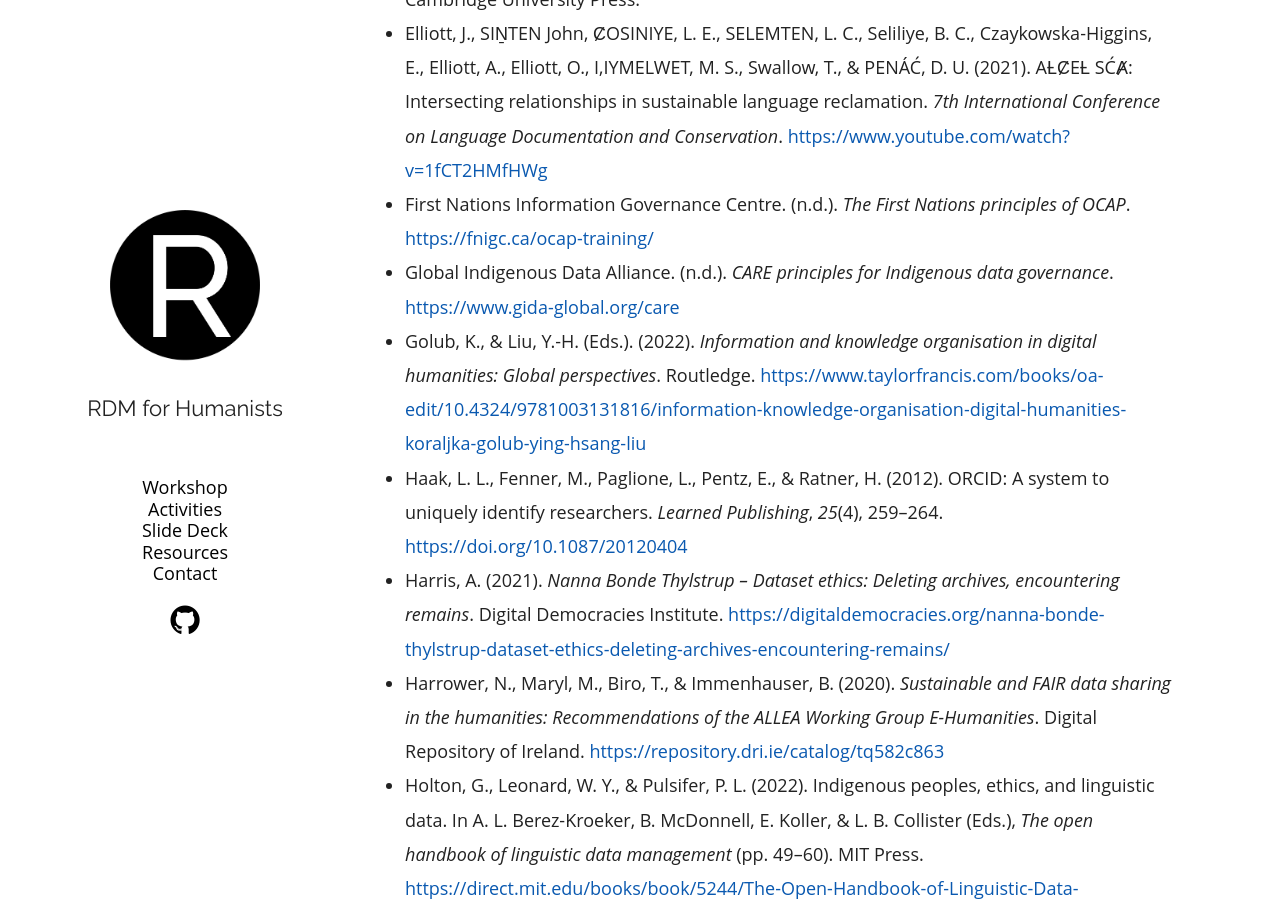
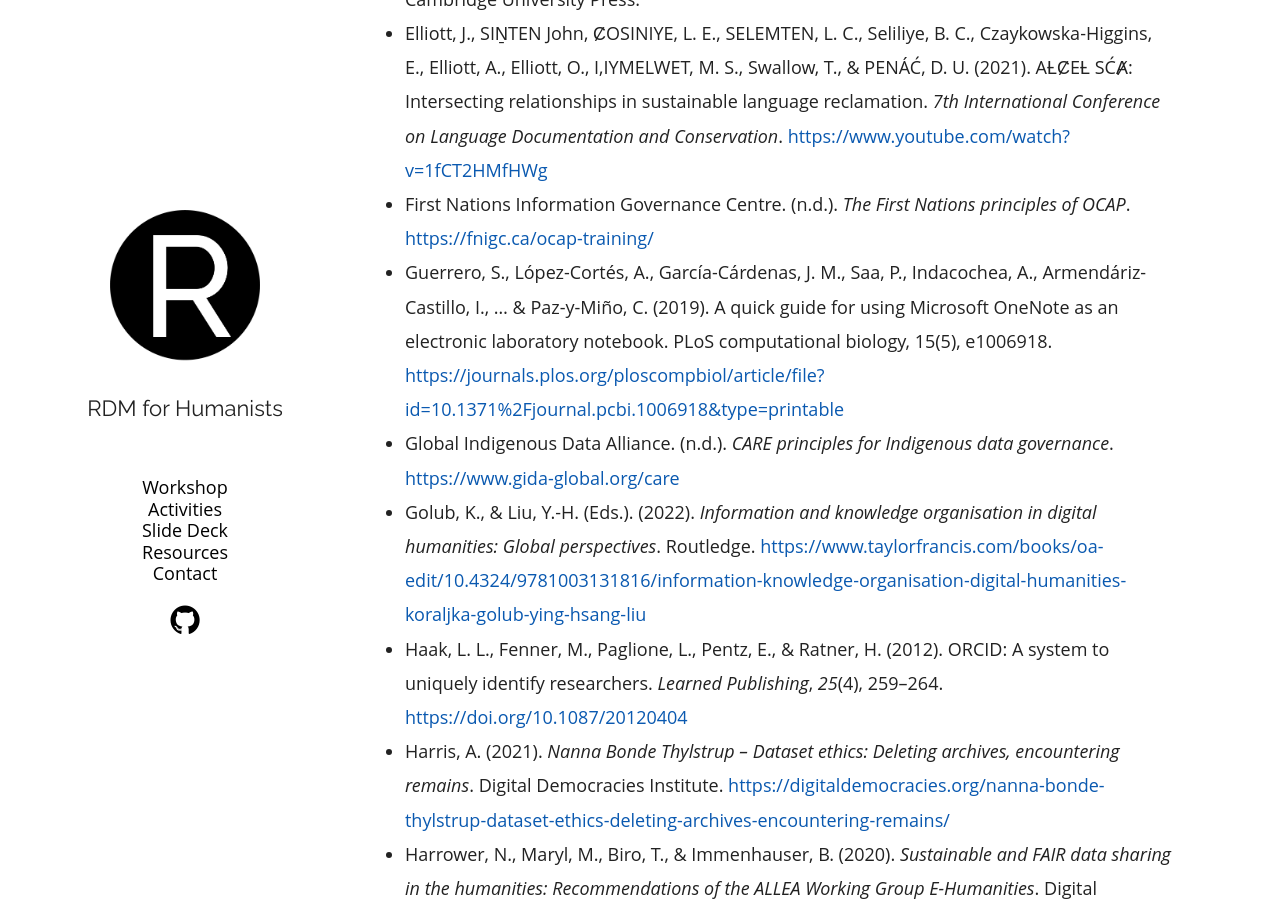
Before and after one commit to rdm-humanities/rdm-humanities.github.io, a Jekyll site: the page built from resources.md, in a window 1280 px wide and 900 px high, scrolled down 1575 px. Built offline with Jekyll 4.4.1, drawn with Linux system fonts in a browser that asks for light colours; some of the changed text lies outside the part shown.

Commit message:
update resources

```diff
--- a/resources.md
+++ b/resources.md
@@ -30,6 +30,7 @@ Presentations on “data” from across humanities from our 2021 SSHRC-funded wo
 * Eggert, P. (2019). *The work and the reader in literary studies: Scholarly editing and book history*. Cambridge University Press.
 * Elliott, J., SIṈTEN John, ȻOSINIYE, L. E., SELEMTEN, L. C., Seliliye, B. C., Czaykowska-Higgins, E., Elliott, A., Elliott, O., I,IYMELWET, M. S., Swallow, T., & PENÁĆ, D. U. (2021). AȽȻEȽ SĆȺ: Intersecting relationships in sustainable language reclamation. *7th International Conference on Language Documentation and Conservation*. <https://www.youtube.com/watch?v=1fCT2HMfHWg>
 * First Nations Information Governance Centre. (n.d.). *The First Nations principles of OCAP*. <https://fnigc.ca/ocap-training/>
+* Guerrero, S., López-Cortés, A., García-Cárdenas, J. M., Saa, P., Indacochea, A., Armendáriz-Castillo, I., ... & Paz-y-Miño, C. (2019). A quick guide for using Microsoft OneNote as an electronic laboratory notebook. PLoS computational biology, 15(5), e1006918. <https://journals.plos.org/ploscompbiol/article/file?id=10.1371%2Fjournal.pcbi.1006918&type=printable>
 * Global Indigenous Data Alliance. (n.d.). *CARE principles for Indigenous data governance*. <https://www.gida-global.org/care>
 * Golub, K., & Liu, Y.-H. (Eds.). (2022). *Information and knowledge organisation in digital humanities: Global perspectives*. Routledge. <https://www.taylorfrancis.com/books/oa-edit/10.4324/9781003131816/information-knowledge-organisation-digital-humanities-koraljka-golub-ying-hsang-liu>
 * Haak, L. L., Fenner, M., Paglione, L., Pentz, E., & Ratner, H. (2012). ORCID: A system to uniquely identify researchers. *Learned Publishing*, *25*(4), 259–264. <https://doi.org/10.1087/20120404>
@@ -51,6 +52,7 @@ Presentations on “data” from across humanities from our 2021 SSHRC-funded wo
 * Sadowski, J. (2019). When data is capital: Datafication, accumulation, and extraction. *Big Data & Society*, *6*(1), Article 2053951718820549. <https://doi.org/10.1177/2053951718820549>
 * Schöch, C. (2013). Big? Smart? Clean? Messy? Data in the humanities. *Journal of Digital Humanities*, *2*(3). <http://journalofdigitalhumanities.org/2-3/big-smart-clean-messy-data-in-the-humanities/>
 * Siddiqui, N. (2025). *Cultural analytics in R: A tidy approach*. Springer.
+* Spence, A., & McCutcheon, V. (2019). *Guide to using OneNote as a Research Notebook*. University of Glasgow. <https://eprints.gla.ac.uk/205017/>
 * Strathman, N. (2019). Digitizing the ancestors: Issues in Indigenous digital heritage projects. *International Journal of Communication*, *13*, 3271–3278. <https://ijoc.org/index.php/ijoc/article/view/8018>
 * Suber, P. (2012). *Open access*. MIT Press. <https://doi.org/10.7551/mitpress/9286.001.0001>
 * Tayler, F., Mitchell, M., Ripp, C., & Dangoisse, P. (2022). *Data primer: Making digital humanities research data public*. eCampusOntario Open Library. https://doi.org/10.5683/SP3/OMLXTZ
```
